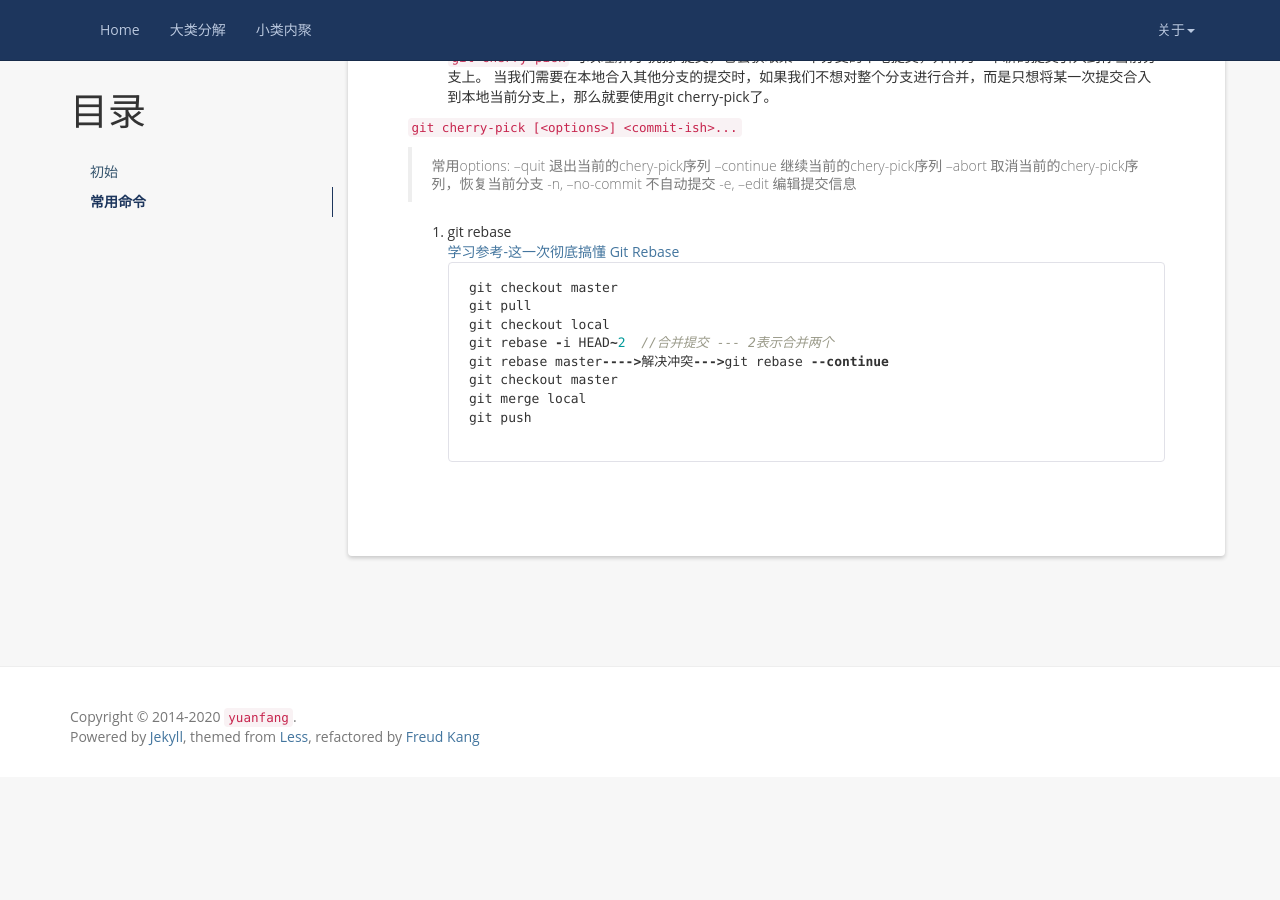
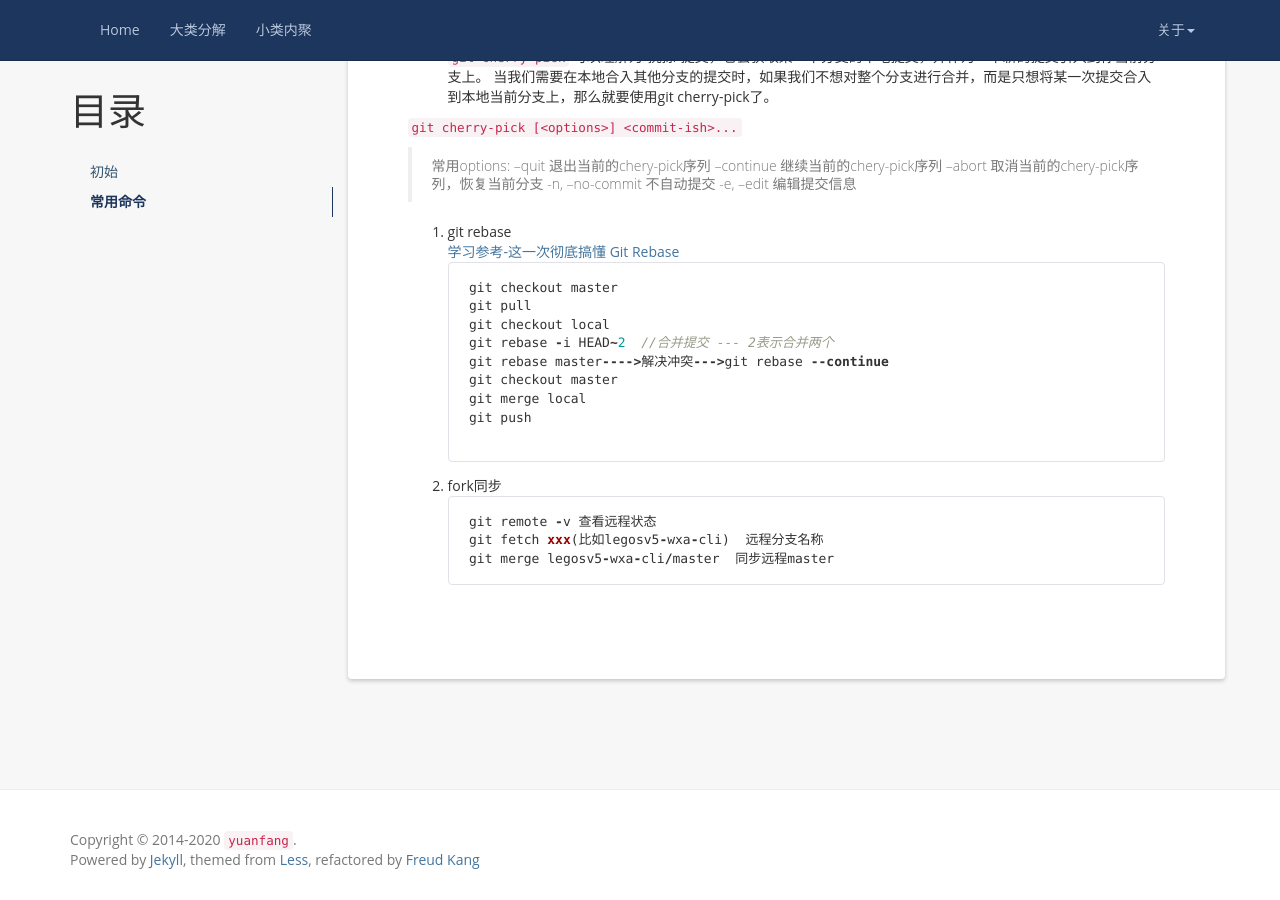
Before and after one commit to lanluohaisi/lanluohaisi.github.io, a Jekyll site: the page built from _posts/2018-09-08-git.md, in a window 1280 px wide and 900 px high, scrolled down 2407 px. Built offline with Jekyll 4.4.1, drawn with Linux system fonts in a browser that asks for light colours; nearby versions of some CDN libraries; a script that is not in the unit is left out; comment, search, counter and statistics services are not loaded; before the commit the page ends 3184 px from its top, so only the background shows below that.

Commit message:
feat: 提交fork

````diff
--- a/_posts/2018-09-08-git.md
+++ b/_posts/2018-09-08-git.md
@@ -137,3 +137,10 @@ git revert是提交一个新的版本，将需要revert的版本的内容再反
     git push
 
     ```
+
+27. fork同步
+    ```js
+    git remote -v 查看远程状态
+    git fetch xxx(比如legosv5-wxa-cli)  远程分支名称
+    git merge legosv5-wxa-cli/master  同步远程master
+    ```
````
